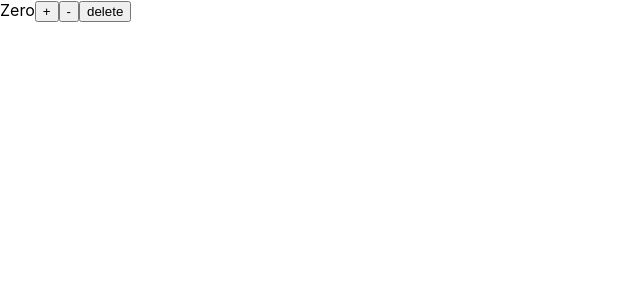
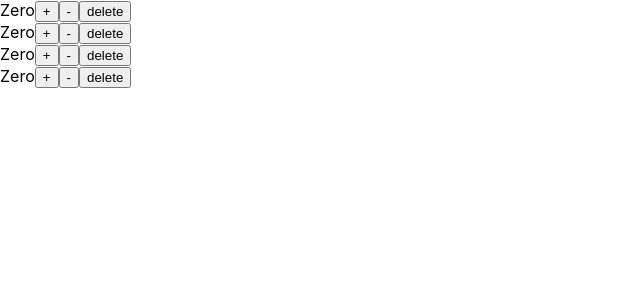
Before and after one commit to rmmcosta/WebDev, a React (Create React App) app in the folder react/incrementlist/: page / in a window 1280 px wide. Shown: the top 300 px of the page, without its empty margins (0-640 px from the left). Built offline with nearby package versions, Linux system fonts and the light colour scheme.

Commit message:
counter component in the incrementlist app

```diff
--- a/react/incrementlist/src/App.js
+++ b/react/incrementlist/src/App.js
@@ -1,10 +1,19 @@
 // @ts-check
+import React from 'react';
 import './App.css';
 import Counter from './components/counter.jsx'
 
 function App() {
   return (
-    <Counter />
+    <React.Fragment>
+      <Counter />
+      <br />
+      <Counter />
+      <br />
+      <Counter />
+      <br />
+      <Counter />
+    </React.Fragment>
   );
 }
 
--- a/react/incrementlist/src/components/counter.jsx
+++ b/react/incrementlist/src/components/counter.jsx
@@ -3,13 +3,13 @@ import React, { Component } from 'react';
 class Counter extends Component {
     state = {
         value: 0
-    }
+    };
     render() {
         return (
             <React.Fragment>
                 <span>{this.formatCount()}</span>
-                <button>+</button>
-                <button>-</button>
+                <button onClick={this.increment}>+</button>
+                <button onClick={this.decrement}>-</button>
                 <button>delete</button>
             </React.Fragment>
         );
@@ -18,6 +18,18 @@ class Counter extends Component {
         const { value } = this.state;
         return value === 0 ? 'Zero' : value;
     }
+    increment = () => {
+        let newState = this.state;
+        newState.value += 1;
+        this.setState(newState);
+    }
+    decrement = () => {
+        if (this.state.value !== 0) {
+            let newState = this.state;
+            newState.value -= 1;
+            this.setState(newState);
+        }
+    }
 }
 
 export default Counter;
```
